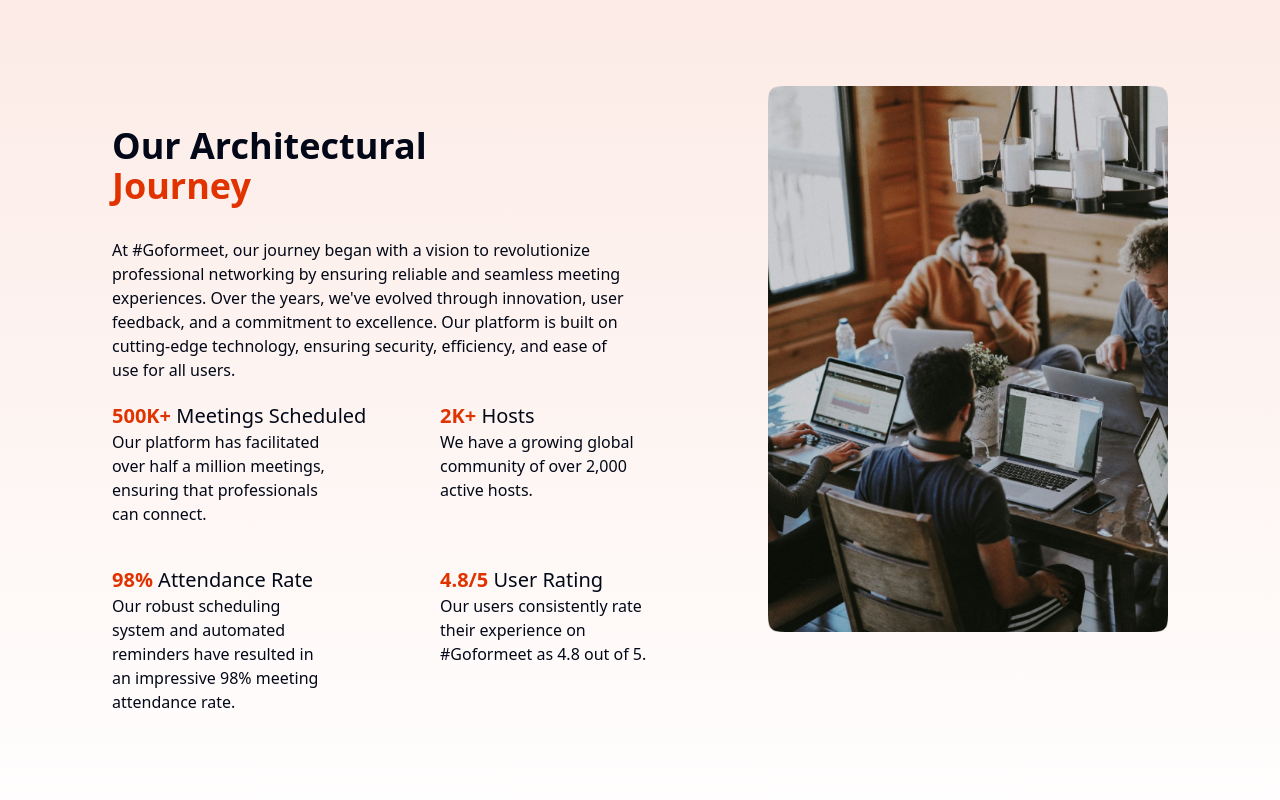
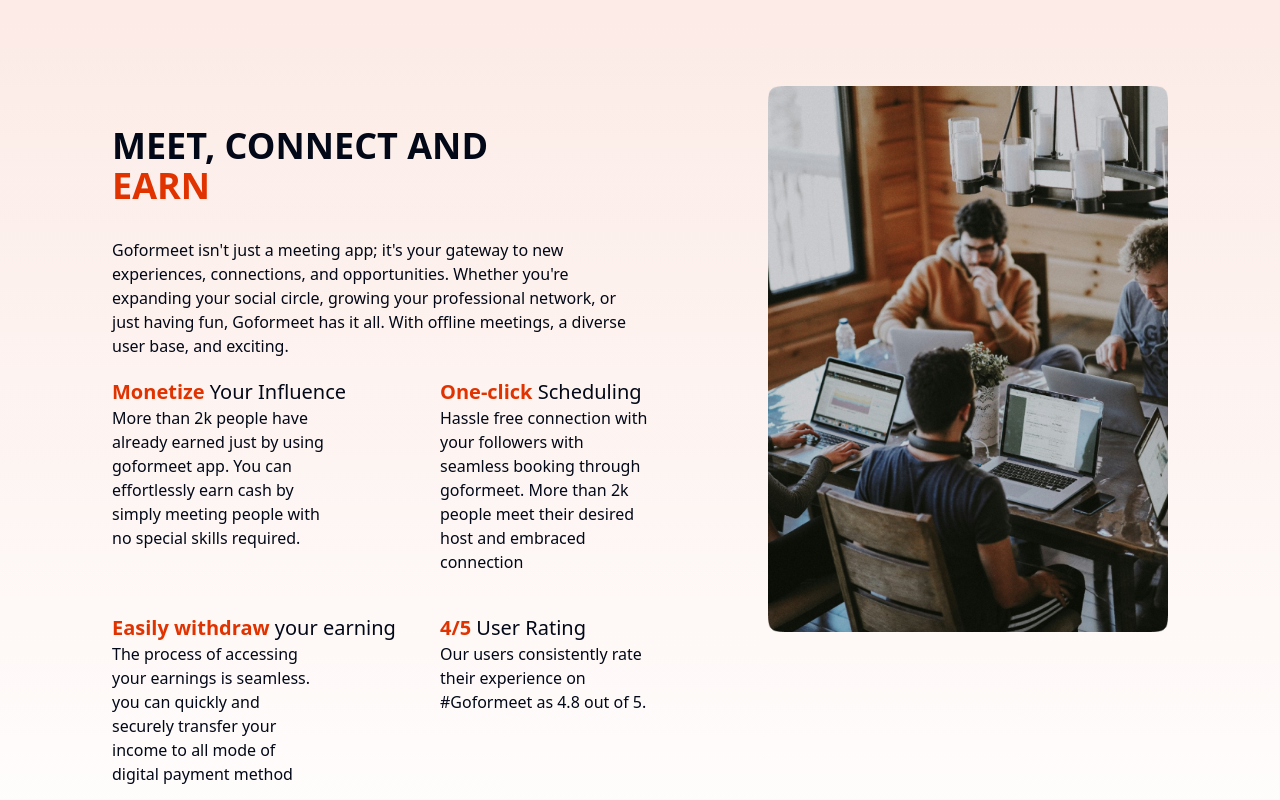
Before and after one commit to Phani385/goformeet_nextjs_frontend, a Next.js app: page / in a window 1280 px wide. Shown: the part 3660-4460 px from the top of the page. Built offline with nearby package versions, Linux system fonts and the light colour scheme.

Commit message:
Update architectural Journey

```diff
--- a/components/shared/ArchitecturalJourney.tsx
+++ b/components/shared/ArchitecturalJourney.tsx
@@ -8,27 +8,23 @@
     <div className="custom-container py-20 flex architecture-journey">
       <div className="flex-1 py-10">
         <h2 className="text-2xl lg:text-3xl xl:text-4xl mb-8 font-bold">
-          Our Architectural{" "}
+          MEET, CONNECT AND{" "}
           <span className="text-[#E03300]">
             {" "}
-            <br /> Journey
+            <br /> EARN
           </span>
         </h2>
         <p className="w-full lg:w-[80%]">
-          At #Goformeet, our journey began with a vision to revolutionize
-          professional networking by ensuring reliable and seamless meeting
-          experiences. Over the years, we&apos;ve evolved through innovation, user
-          feedback, and a commitment to excellence. Our platform is built on
-          cutting-edge technology, ensuring security, efficiency, and ease of
-          use for all users.
+          Goformeet isn&apos;t just a meeting app; it&apos;s your gateway to new
+          experiences, connections, and opportunities. Whether you&apos;re expanding
+          your social circle, growing your professional network, or just having
+          fun, Goformeet has it all. With offline meetings, a diverse user
+          base, and exciting.
         </p>
         <div className="lg:flex flex-wrap">
-          {
-            ArchitectureJourneyCards.map((card, index) => (
-              <ArchitecturalJourneyCard key={index} content={card} />
-            ))
-
-          }
+          {ArchitectureJourneyCards.map((card, index) => (
+            <ArchitecturalJourneyCard key={index} content={card} />
+          ))}
         </div>
       </div>
       <div>
--- a/constants/index.ts
+++ b/constants/index.ts
@@ -326,27 +326,27 @@
 
 export const ArchitectureJourneyCards = [
   {
-    highlightedText: "500K+",
-    title: "Meetings Scheduled",
+    highlightedText: "Monetize",
+    title: "Your Influence",
     description:
-      "Our platform has facilitated over half a million meetings, ensuring that professionals can connect.",
+      "More than 2k people have already earned just by using goformeet app. You can effortlessly earn cash by simply meeting people with no special skills required.",
   },
   {
-    highlightedText: "2K+",
-    title: "Hosts",
+    highlightedText: "One-click",
+    title: "Scheduling",
     description:
-      "We have a growing global community of over 2,000 active hosts.",
+      "Hassle free connection with your followers with seamless booking through goformeet. More than 2k people meet their desired host and embraced connection",
   },
   {
-    highlightedText: "98%",
-    title: "Attendance Rate",
+    highlightedText: "Easily withdraw",
+    title: "your earning",
     description:
-      "Our robust scheduling system and automated reminders have resulted in an impressive 98% meeting attendance rate.",
+      "The process of accessing your earnings is seamless.  you can quickly and securely transfer your income to all mode of digital payment method",
   },
   {
-    highlightedText: "4.8/5",
+    highlightedText: "4/5",
     title: "User Rating",
     description:
       "Our users consistently rate their experience on #Goformeet as 4.8 out of 5.",
-  }
+  },
 ];
```
